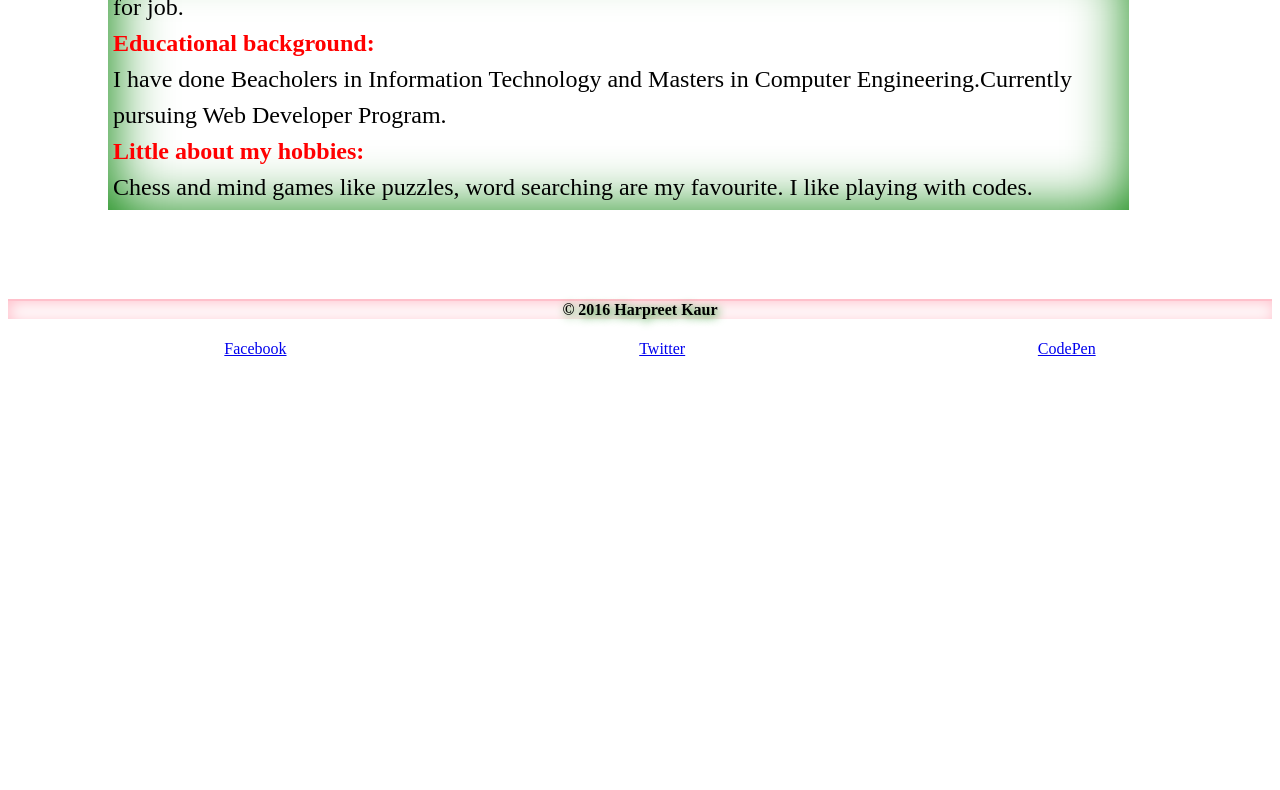
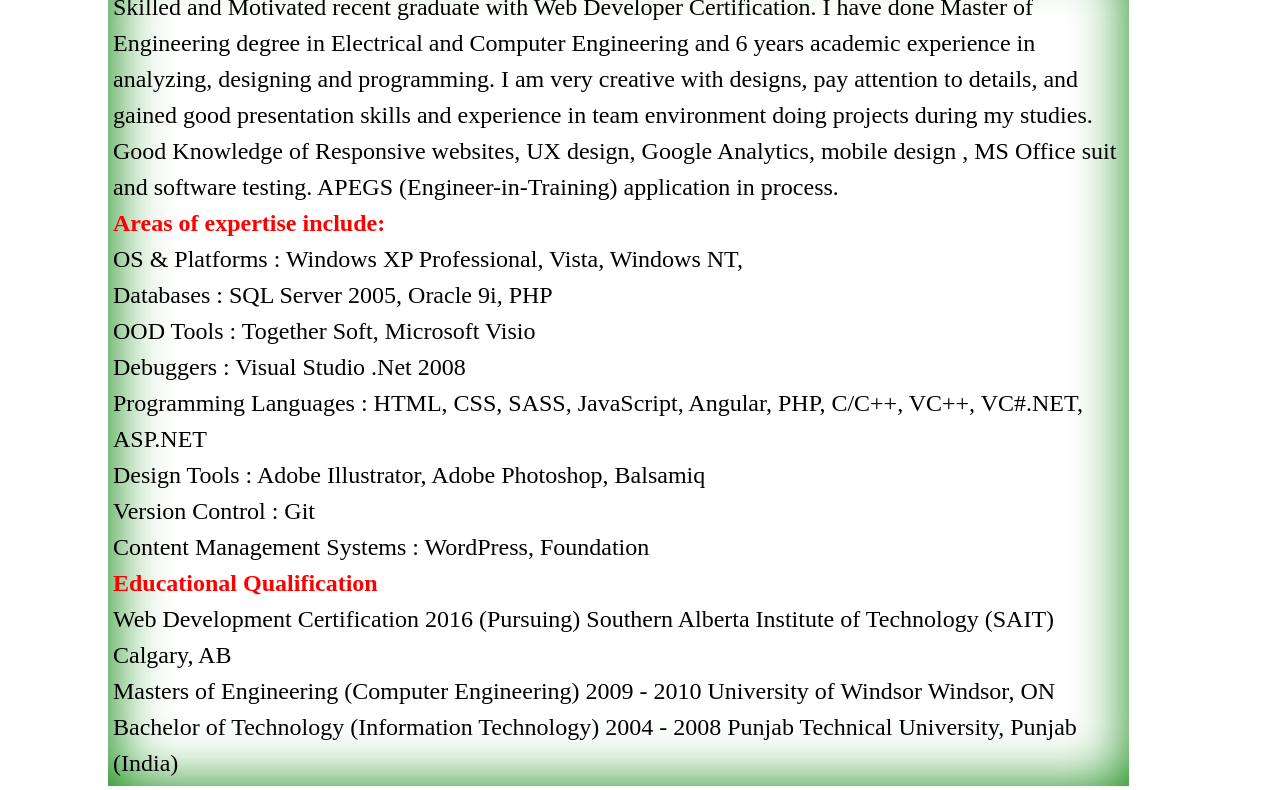
Before and after one commit to harpreetsandhu08/profile, a plain HTML site: page index.html in a window 1280 px wide. Shown: the part 507-1297 px from the top of the page. Before the commit the page ends 881 px from the top, so only its background shows below. Drawn offline with nearby package versions, Linux system fonts and the light colour scheme; files that its build step writes are made by us from their sources.

Commit message:
Add files via upload

```diff
--- a/index.html
+++ b/index.html
@@ -6,7 +6,15 @@
         <title>Blog Website</title>
         <meta name="description" content="">
         <meta name="viewport" content="width=device-width, initial-scale=1">
-        <link rel="stylesheet" href= "styles/Style.css">
+        <meta property="og:locale" content="en_US" />
+        <meta property="og:type" content="website" />
+<meta property="og:title" content="Harpreet Kaur - Web Developer" />
+<meta property="og:description" content="Hi! My name is Harpreet Kaur. I am a web developer student at SAIT,Calgary,Alberta." />
+<meta property="og:url" content="" />
+<meta property="og:site_name" content="Harpreet Kaur" />
+<meta property="og:image" content="https://scontent-yyz1-1.xx.fbcdn.net/v/t1.0-9/10417611_10205133882898504_628447607638804341_n.jpg?oh=e90599147cbe7d09d18d224feb297230&oe=586253DF" alt="Harpreet Kaur" />
+    <link rel="stylesheet" href="styles/Style.css">
+
 </head>
 <body>
 <header role="banner">
@@ -33,9 +41,32 @@
 </div>
 <h3>About Me</h3>
 <div >
-<p>Student at SAIT learning WBDV.I will finish my studies in December 2016 and will be actively looking for job.<br>
-  <span>Educational background:</span><br> I have done Beacholers in Information Technology and Masters in Computer Engineering.Currently pursuing Web Developer Program.<br>
-  <span>Little about my hobbies:</span><br> Chess and mind games like puzzles, word searching are my favourite. I like playing with codes.</p> <br>
+<p><span>Profile</span><br>
+Skilled and Motivated recent graduate with Web Developer Certification. I have done Master of Engineering degree in Electrical and Computer Engineering and 6 years academic experience in analyzing, designing and programming. I am very creative with designs, pay attention to details,
+and gained good presentation skills and experience in team environment doing projects during my studies. Good Knowledge of Responsive websites, UX design, Google Analytics, mobile design , MS Office suit and software testing. APEGS (Engineer-in-Training) application in process.
+<br>
+<span>Areas of expertise include:</span><br>
+OS & Platforms :                       Windows XP Professional, Vista, Windows NT, <br>
+Databases   :                                 SQL Server 2005, Oracle 9i, PHP<br>
+OOD Tools   :                                       Together Soft, Microsoft Visio<br>
+Debuggers   :                                        Visual Studio .Net 2008<br>
+Programming Languages  :                HTML, CSS, SASS, JavaScript, Angular, PHP, C/C++, VC++,
+                                                              VC#.NET, ASP.NET    <br>
+Design Tools   :                                Adobe Illustrator, Adobe Photoshop, Balsamiq <br>
+Version Control   :                               Git<br>
+Content Management Systems :      WordPress, Foundation
+<br>
+<span>Educational Qualification</span><br>
+Web Development Certification                                       2016 (Pursuing)
+Southern Alberta Institute of Technology (SAIT)
+Calgary, AB<br>
+Masters of Engineering (Computer Engineering)           2009 - 2010
+University of Windsor
+ Windsor, ON <br>
+Bachelor of Technology (Information Technology)        2004 - 2008
+Punjab Technical University, Punjab (India)       </p>
+
+
 </div>
 </main>
 <footer role="ContentInfo" >
```
